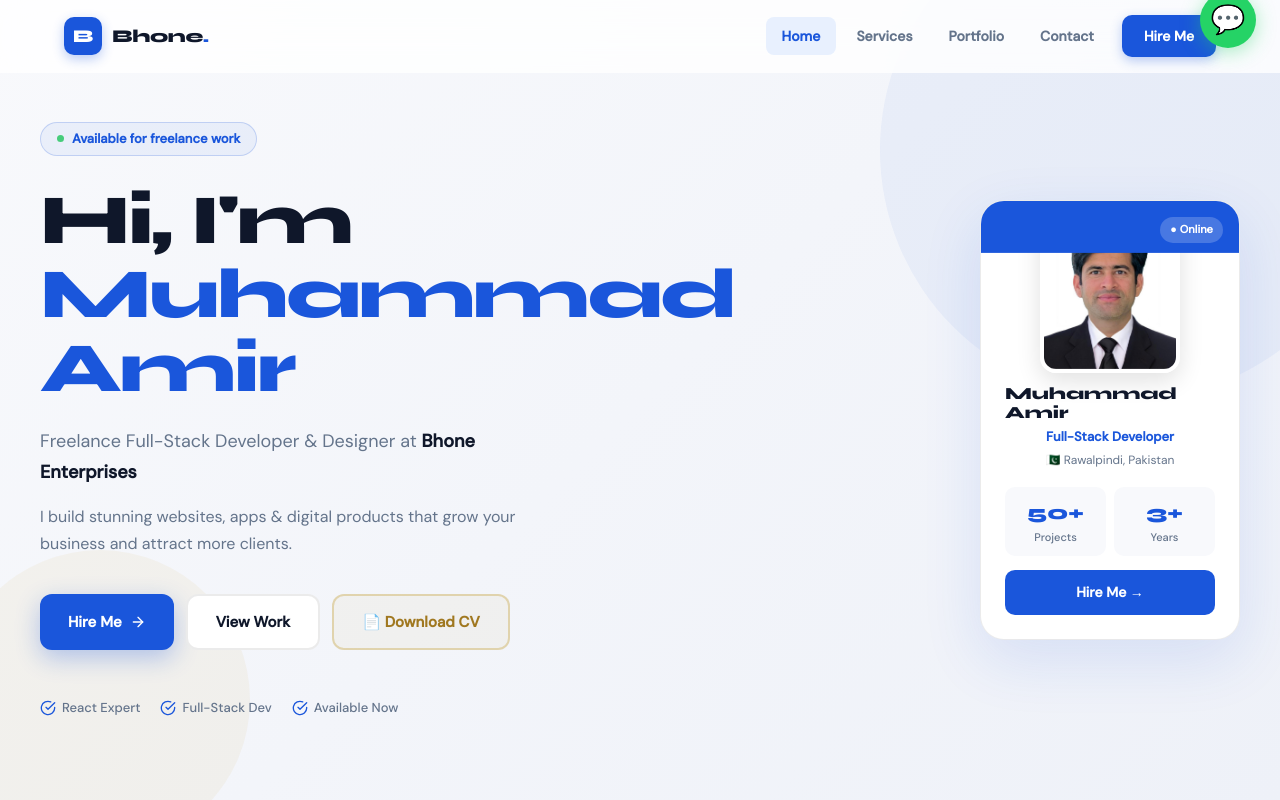
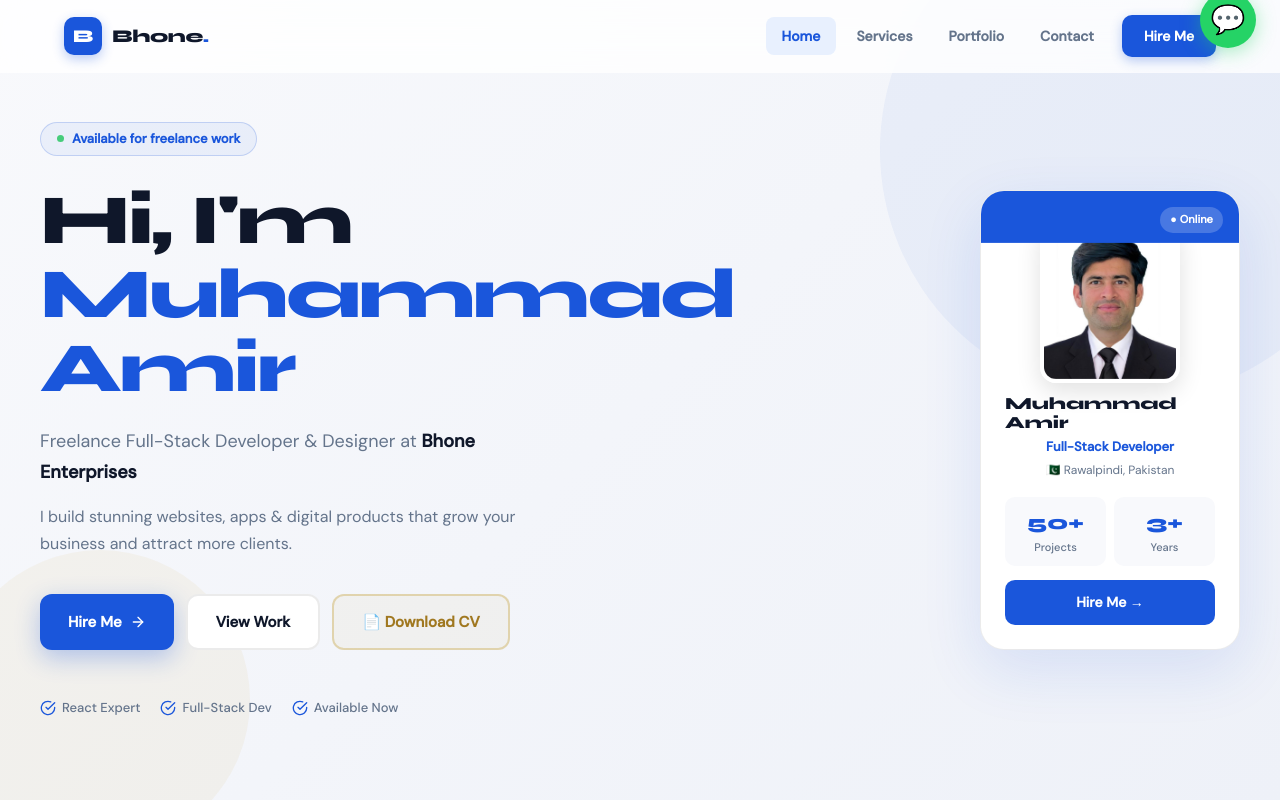
Before and after one commit to ranacodifyr57-cloud/bhone-client, a React (Vite) app: page / in a window 1280 px wide. Shown: the top 800 px of the page. Built offline with nearby package versions, Linux system fonts and the light colour scheme.

Commit message:
Fix photo position

```diff
--- a/src/pages/Home.jsx
+++ b/src/pages/Home.jsx
@@ -133,7 +133,7 @@ export default function Home() {
                   <div style={{ position: 'absolute', top: 16, right: 16, padding: '4px 10px', borderRadius: 100, background: 'rgba(255,255,255,0.2)', fontSize: 11, color: '#fff', fontWeight: 600 }}>● Online</div>
                 </div>
                 {/* Photo */}
-                <div style={{ display: 'flex', flexDirection: 'column', alignItems: 'center', padding: '0 24px 24px', marginTop: -40 }}>
+                <div style={{ display: 'flex', flexDirection: 'column', alignItems: 'center', padding: '0 24px 24px', marginTop: -20 }}>
                   <img src="/photo.jpg" style={{
                     width: 140, height: 160, borderRadius: 16,
                     objectFit: 'cover', objectPosition: 'center top',
```
